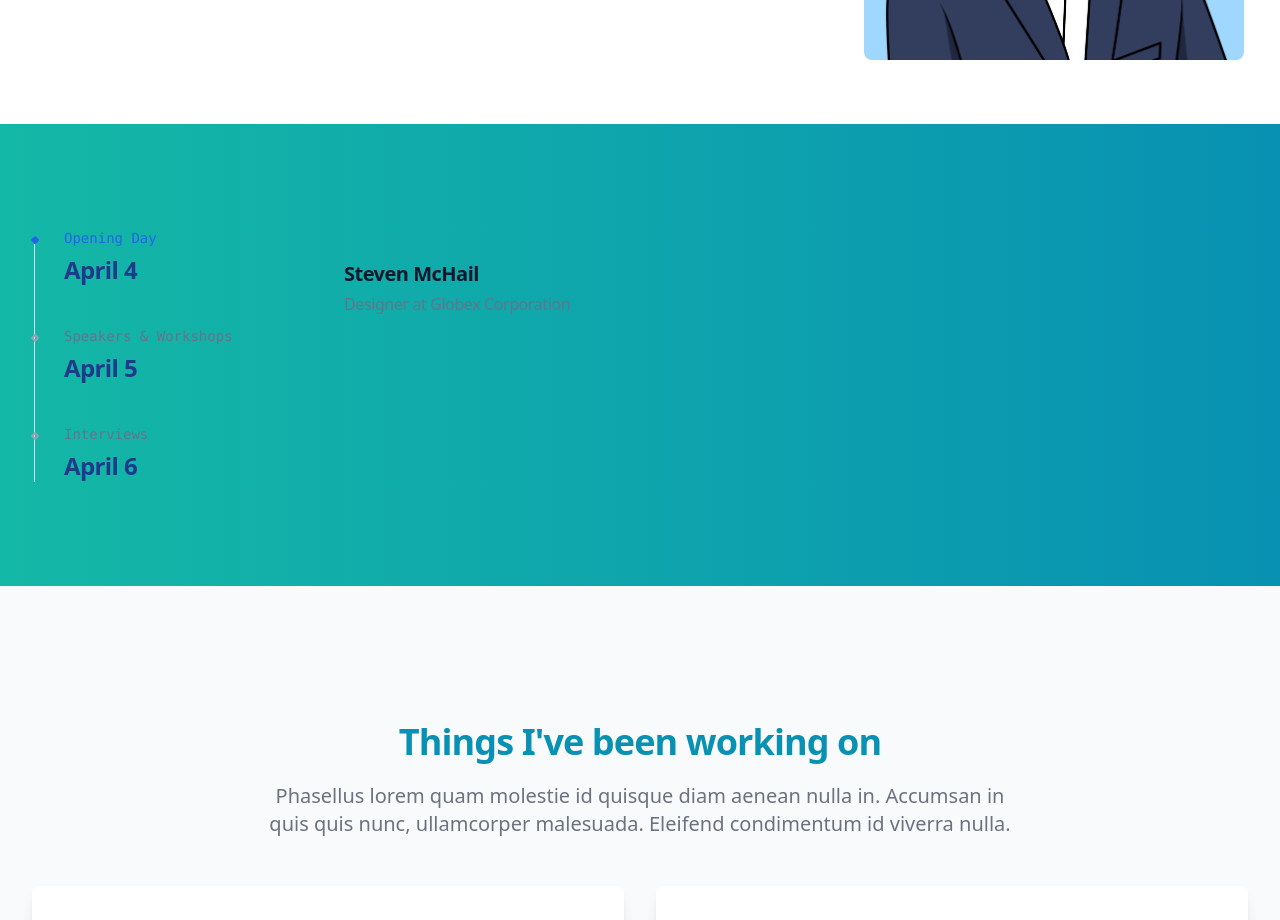
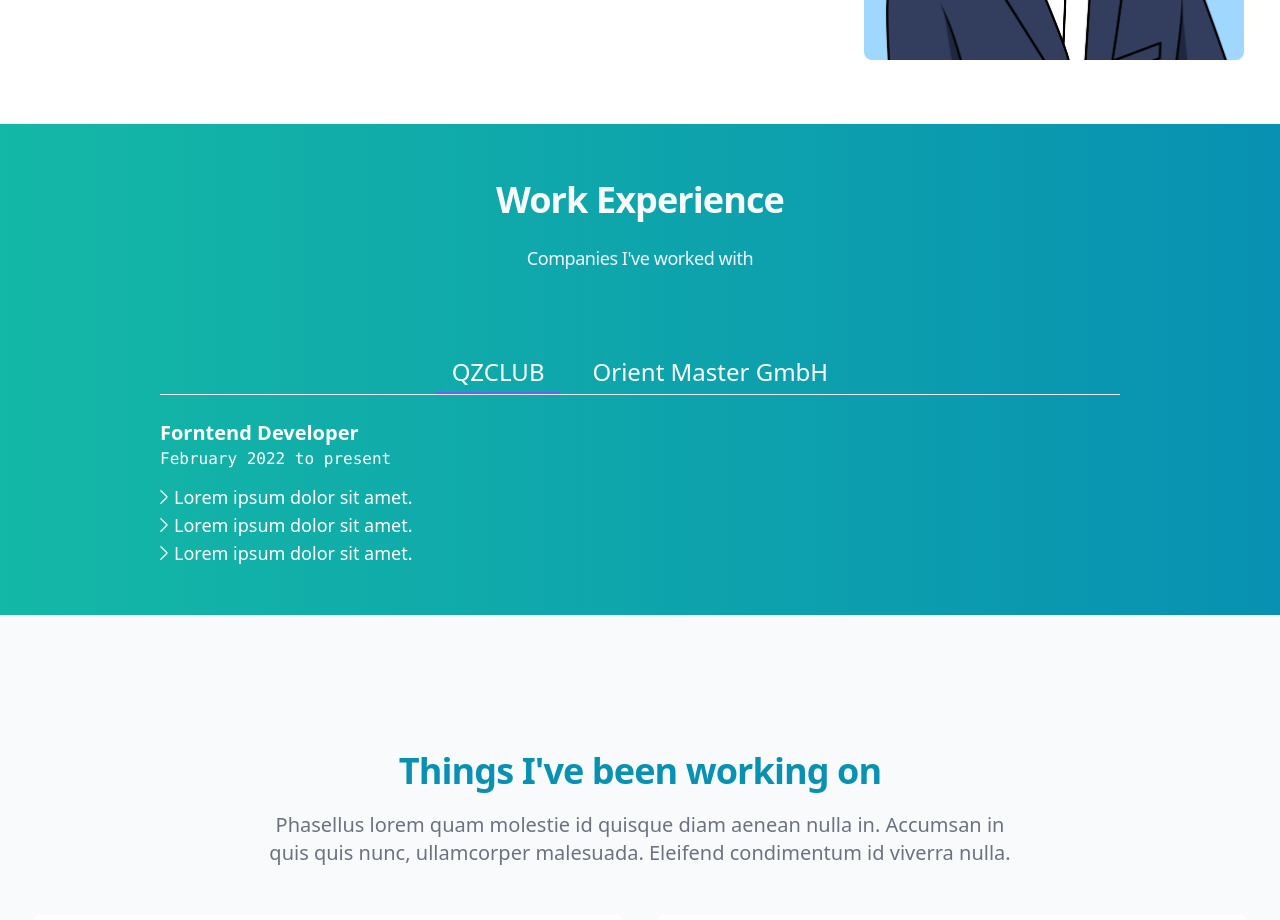
Before and after one commit to jaytoy/v1, a Next.js app: page / in a window 1280 px wide. Shown: the part 1040-1960 px from the top of the page. Built offline with nearby package versions, Linux system fonts and the light colour scheme.

Commit message:
update experience

```diff
--- a/components/experience.tsx
+++ b/components/experience.tsx
@@ -1,120 +1,88 @@
 import { Tab } from '@headlessui/react'
+import { ChevronRightIcon } from '@heroicons/react/24/outline';
 import clsx from 'clsx';
 import React, { useId, useState } from 'react'
-import DiamondIcon from './icon'
 
 const experiences = [
   {
     id: 1,
-    name: 'Opening Day',
-    date: 'April 4',
-    dateTime: '2022-04-04',
-    speakers: [
-      {
-        name: 'Steven McHail',
-        role: 'Designer at Globex Corporation',
-      },
-    ],
+    companyName: 'QZCLUB',
+    jobTitle: "Forntend Developer",
+    time: "February 2022 to present",
+    jobDescription: ["Lorem ipsum dolor sit amet.", "Lorem ipsum dolor sit amet.", "Lorem ipsum dolor sit amet."],
   },
   {
     id: 2,
-    name: 'Speakers & Workshops',
-    date: 'April 5',
-    dateTime: '2022-04-05',
-    speakers: [
-      {
-        name: 'Damaris Kimura',
-        role: 'Senior Engineer at OCP',
-      },
-    ],
-  },
-  {
-    name: 'Interviews',
-    date: 'April 6',
-    dateTime: '2022-04-06',
-    speakers: [
-      {
-        name: 'Andrew Greene',
-        role: 'Frontend Developer at Ultratech',
-      },
-    ],
+    companyName: 'Orient Master GmbH',
+    jobTitle: "Project Management - Working Student",
+    time: "April 2021 to August 2022",
+    jobDescription: ["Lorem ipsum dolor de sit amet.", "Lorem ipsum dolor de sit amet.", "Lorem ipsum dolor de sit amet."],
   },
 ]
-
 
 function Experience() {
   let id = useId();
   let [tabOrientation, setTabOrientation] = useState('horizontal');
 
   return (
-    <div className="py-12 bg-gradient-to-r from-teal-500 to-cyan-600 lg:z-10 lg:relative">
-      <div className="mx-auto max-w-7xl px-4 sm:px-6 lg:px-8">
+    <div className="py-12 bg-gradient-to-r from-teal-500 to-cyan-600">
+      <div className="mx-auto max-w-5xl px-4 sm:px-6 lg:px-8">
+        <div className="max-w-2xl md:mx-auto md:text-center xl:max-w-none">
+          <h2 className="mt-2 text-3xl font-bold text-slate-50 tracking-tight sm:text-4xl sm:tracking-tight">
+            Work Experience
+          </h2>
+          <p className="mt-6 text-lg tracking-tight text-blue-50">
+            Companies I&apos;ve worked with
+          </p>
+        </div>
         <Tab.Group
           as="div"
-        className="my-12 grid grid-cols-1 items-start gap-y-8 gap-x-8 sm:my-14 sm:gap-y-16 lg:grid-cols-4"
+          className="mt-8 grid grid-cols-1 items-center gap-y-2 pt-10 sm:gap-y-6 md:mt-10"
           vertical={tabOrientation === 'vertical'}
         >
-        <div className="relative -mx-4 flex overflow-x-auto pb-4 sm:mx-0 sm:block sm:overflow-visible sm:pb-0">
-          <div className="absolute bottom-0 top-2 left-0.5 hidden w-px bg-slate-200 lg:block" />
-          <Tab.List className="grid auto-cols-auto grid-flow-col justify-start gap-x-8 gap-y-10 whitespace-nowrap px-4 sm:mx-auto sm:max-w-2xl sm:grid-cols-3 sm:px-0 sm:text-center lg:grid-flow-row lg:grid-cols-1 lg:text-left">
-            {({ selectedIndex }) =>
+          {({ selectedIndex }) => (
             <>
-                {experiences.map((day, dayIndex) => (
-                  <div key={day.id} className="relative lg:pl-8">
-                    <DiamondIcon
+              <div className="border-b border-gray-200 -mx-4 flex overflow-x-auto pb-0 sm:mx-0 sm:overflow-visible">
+                <Tab.List className="relative z-10 flex gap-x-4 whitespace-nowrap px-4 sm:mx-auto sm:px-0">
+                  {experiences.map((exp, expIndex) => (
+                    <div
+                      key={exp.id}
                       className={clsx(
-                        'absolute top-[0.5625rem] left-[-0.5px] hidden h-1.5 w-1.5 overflow-visible lg:block',
-                        dayIndex === selectedIndex
-                          ? 'fill-blue-600 stroke-blue-600'
-                          : 'fill-transparent stroke-slate-400'
-                      )}
-                    />
-                    <div className="relative">
-                      <div
-                        className={clsx(
-                          'font-mono text-sm',
-                          dayIndex === selectedIndex
-                            ? 'text-blue-600'
-                            : 'text-slate-500'
+                        'group relative py-1 px-4 border-b-2 text-white',
+                        selectedIndex === expIndex
+                          ? 'border-indigo-500 text-indigo-600'
+                          : 'hover:bg-white/20 lg:hover:bg-white/5 border-transparent'
                       )}
                     >
-                        <Tab className="[&:not(:focus-visible)]:focus:outline-none">
-                          <span className="absolute inset-0" />
-                          {day.name}
+                      <h3>
+                        <Tab className='font-display text-2xl'>
+                          {exp.companyName}
                         </Tab>
-                      </div>
-                      <div
-                        className="mt-1.5 block text-2xl font-semibold tracking-tight text-blue-900"
-                      >
-                        {day.date}
-                      </div>
-                    </div>
+                      </h3>
                     </div>
                   ))}
-              </>
-            }
                 </Tab.List>
               </div>
-        <Tab.Panels className="flex">
-          {experiences.map((day) => (
-            <Tab.Panel
-              key={day.id}
-              className="gap-x-8 gap-y-10 sm:gap-y-16 [&:not(:focus-visible)]:focus:outline-none"
-              unmount={false}
-            >
-              {day.speakers.map((speaker, speakerIndex) => (
-                <div key={speakerIndex}>
-                  <h3 className="mt-8 font-display text-xl font-bold tracking-tight text-slate-900">
-                    {speaker.name}
-                  </h3>
-                  <p className="mt-1 text-base tracking-tight text-slate-500">
-                    {speaker.role}
-                  </p>
+              <Tab.Panels className="">
+                {experiences.map((exp) => (
+                  <Tab.Panel key={exp.id} unmount={false}>
+                    <div className='relative text-white'>
+                      <div className='text-xl font-bold'>{exp.jobTitle}</div>
+                      <div className='font-mono'>{exp.time}</div>
+                      <ul className='mt-3'>
+                      {exp.jobDescription.map((jd, jdIdx) => (
+                        <li key={jdIdx} className="flex">
+                          <ChevronRightIcon className="h-5 w-5 mt-1 -ml-1.5" aria-hidden="true" />
+                          <span className='text-lg'>{jd}</span>
+                        </li>
+                      ))}
+                      </ul>
                     </div>
-              ))}
                   </Tab.Panel>
                 ))}
               </Tab.Panels>
+            </>
+          )}
         </Tab.Group>
       </div>
     </div>
--- a/components/icon.tsx
+++ /dev/null
@@ -1,11 +0,0 @@
-import React from 'react'
-
-function DiamondIcon(props: any) {
-  return (
-    <svg aria-hidden="true" viewBox="0 0 6 6" {...props}>
-      <path d="M3 0L6 3L3 6L0 3Z" strokeWidth={2} strokeLinejoin="round" />
-    </svg>
-  )
-}
-
-export default DiamondIcon
--- a/pages/index.tsx
+++ b/pages/index.tsx
@@ -9,8 +9,6 @@ import Header from '../components/header'
 import Experience from '../components/experience'
 
 const Home: NextPage = () => {
-
-
   return (
     <div className="bg-white">
       <div className="relative overflow-hidden">
```
Lines whose indentation alone changed are shown as unchanged.
